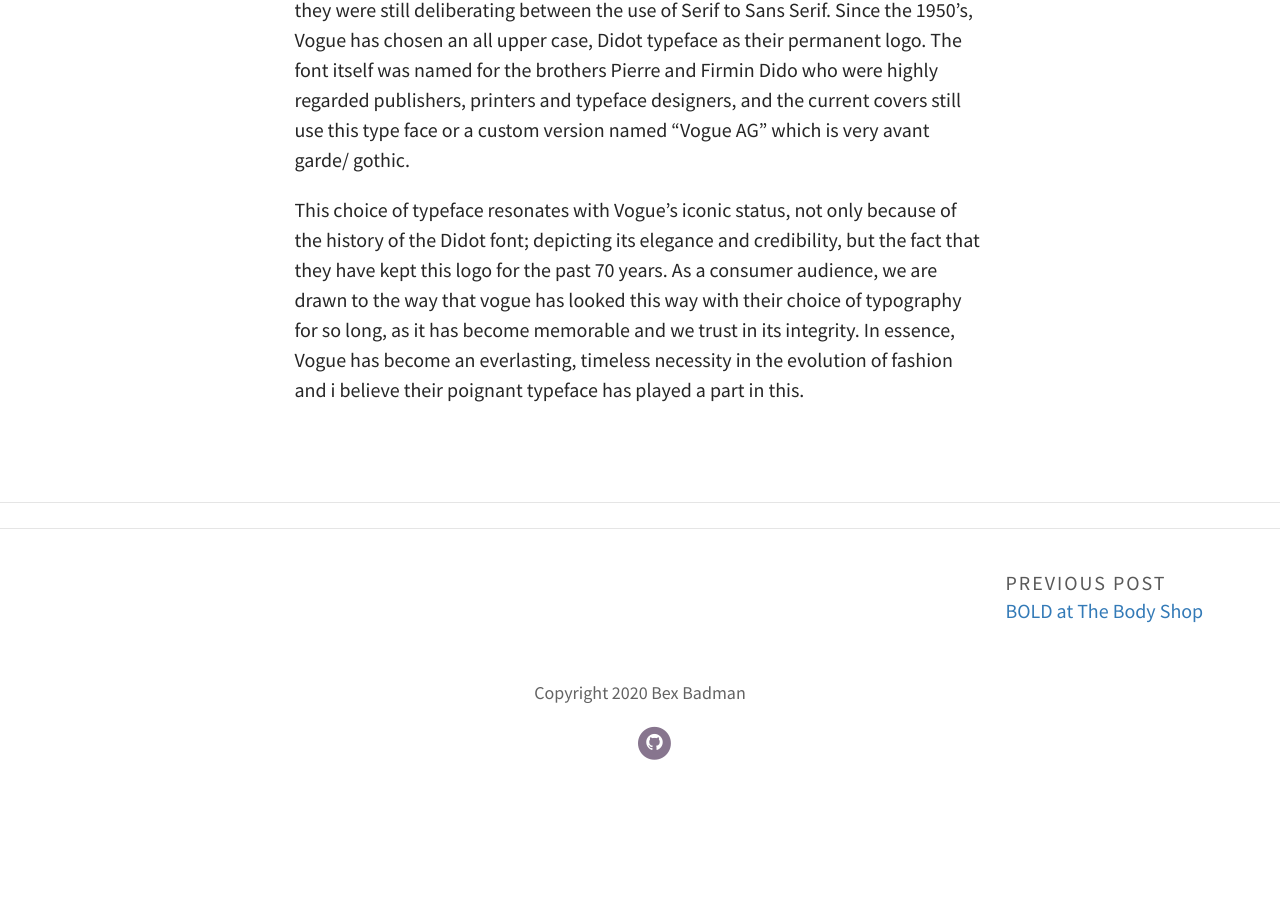
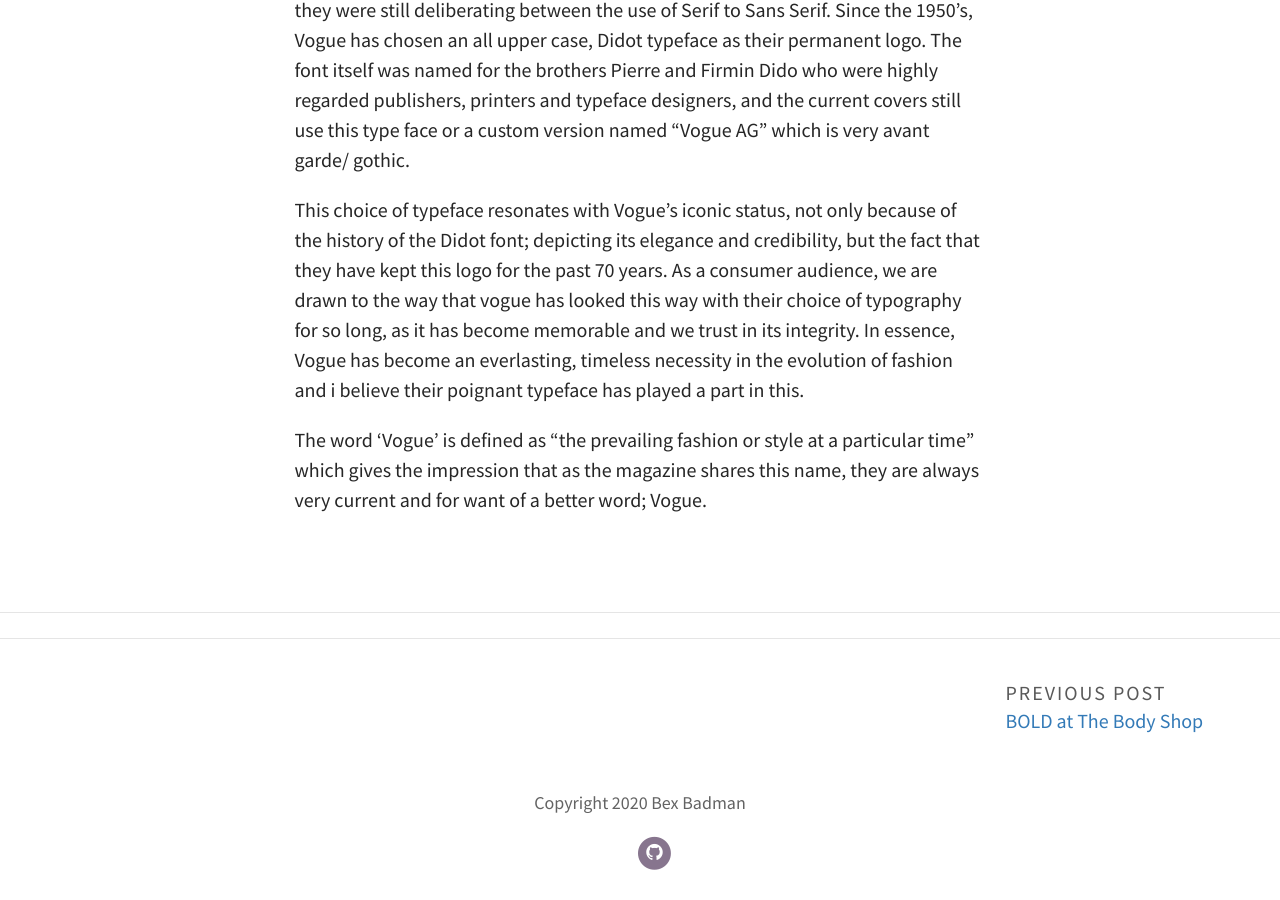
Before and after one commit to rebeccabadman1999/Bex-Badman-Blog, a Jekyll site: the page built from _posts/2020-10-12-the-iconic-voice-of-vogue.md, in a window 1280 px wide and 900 px high, scrolled down 1209 px. Built offline with Jekyll 4.4.1, drawn with Linux system fonts in a browser that asks for light colours; some web fonts are replaced; comment, search, counter and statistics services are not loaded; before the commit the page ends 1999 px from its top, so only the background shows below that.

Commit message:
Update Post “2020-10-12-the-iconic-voice-of-vogue”

```diff
--- a/_posts/2020-10-12-the-iconic-voice-of-vogue.md
+++ b/_posts/2020-10-12-the-iconic-voice-of-vogue.md
@@ -15,3 +15,5 @@
  When Vogue was first published in the 1890s, the logos were hand lettered for every issue by an illustrator so as to represent the themes of the issue that was published. A similar idea was used when Conde Nast took over the magazine in the early 1900's, where each cover logo was more colourful and theatrical yet still personal to the issue-- this represented the Art Deco/ Jazz age. It was only in the 1940's that Vogue adopted the first version of its iconic typeface; Didot. However they were still deliberating between the use of Serif to Sans Serif. Since the 1950's, Vogue has chosen an all upper case, Didot typeface as their permanent logo. The font itself was named for the brothers Pierre and Firmin Dido who were highly regarded publishers, printers and typeface designers, and the current covers still use this type face or a custom version named "Vogue AG" which is very avant garde/ gothic.
 
 This choice of typeface resonates with Vogue's iconic status, not only because of the history of the Didot font; depicting its elegance and credibility, but the fact that they have kept this logo for the past 70 years. As a consumer audience, we are drawn to the way that vogue has looked this way with their choice of typography for so long, as it has become memorable and we trust in its integrity. In essence, Vogue has become an everlasting, timeless necessity in the evolution of fashion and i believe their poignant typeface has played a part in this.
+
+The word 'Vogue' is defined as "the prevailing fashion or style at a particular time" which gives the impression that as the magazine shares this name, they are always very current and for want of a better word; Vogue.
```
